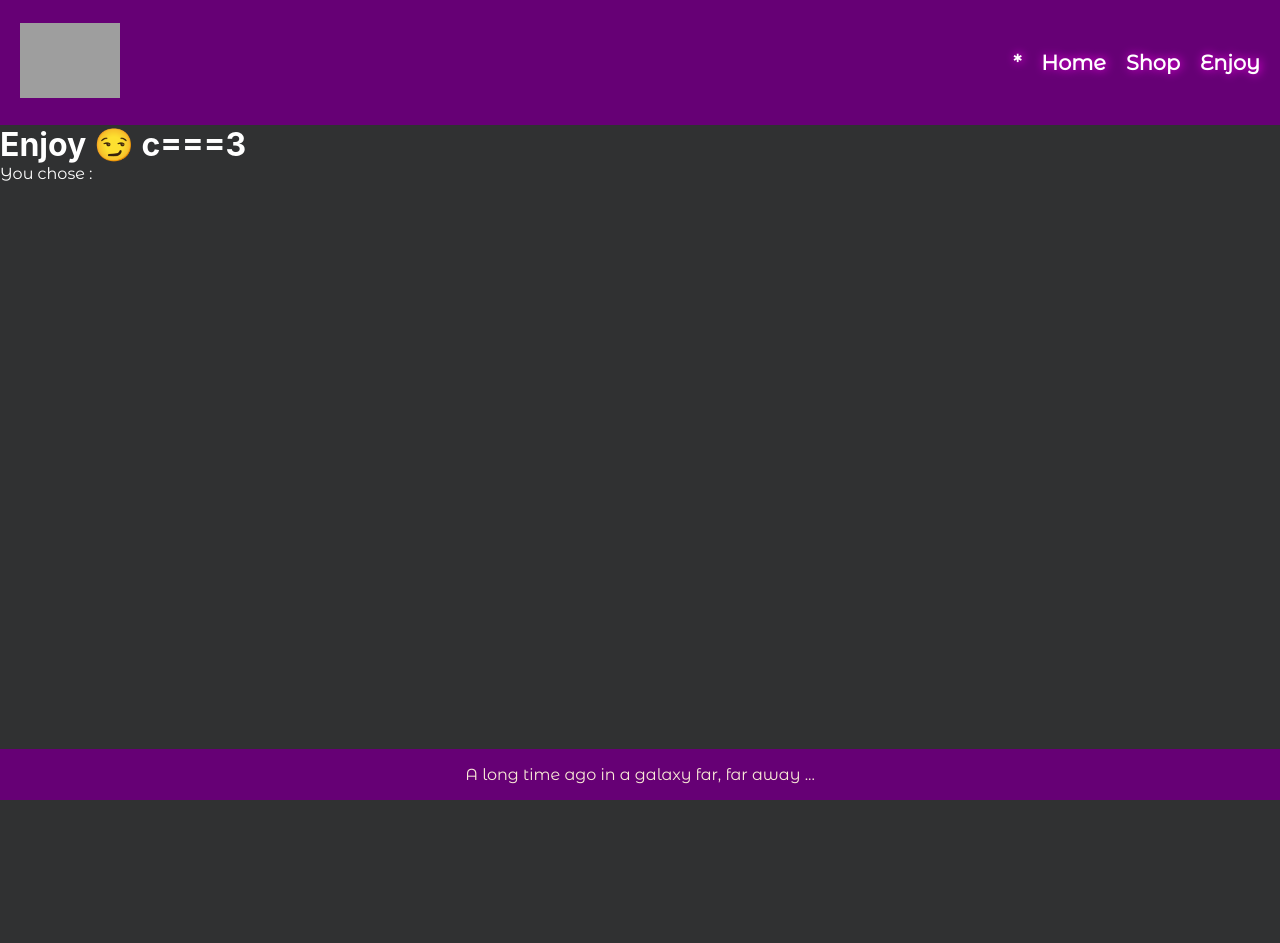
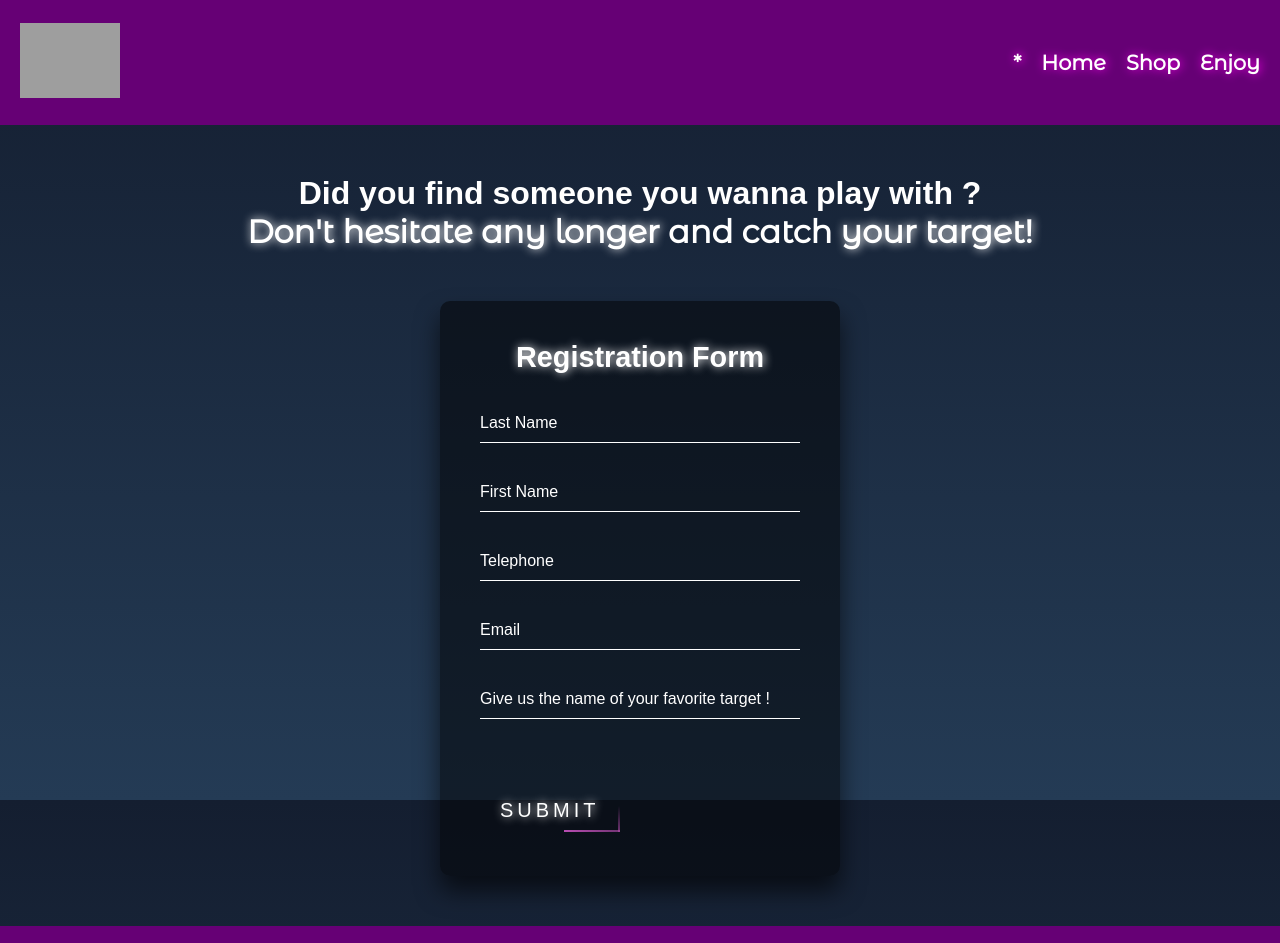
Before and after one commit to Mickaseg/hackaton, a React (Create React App) app: page /Choice in a window 1280 px wide. Shown: the top 943 px of the page. Before the commit the page ends 800 px from the top, so only its background shows below. Built offline with nearby package versions, Linux system fonts and the light colour scheme; grey boxes are pictures that could not be loaded; a web font is replaced by a local one.

Commit message:
formulaire

```diff
--- a/src/components/Footer.css
+++ b/src/components/Footer.css
@@ -1,8 +1,8 @@
 .footer {
-    margin-top: 1rem;
+    margin-top: 50px;
     padding: 1rem;
     background-color: #660075;
-    position: fixed;
+    position: relative;
     bottom: 0;
     left: 0;
     width: 100%;
--- /dev/null
+++ b/src/components/Identif.css
@@ -0,0 +1,198 @@
+html {
+  height: 100%;
+}
+
+body {
+  margin:0;
+  padding:0;
+  font-family: sans-serif;
+  background: linear-gradient(#141e30, #243b55);
+}
+
+.main { /* RAJOUT A SUPP ?? */
+  /* border: 5px solid red; */
+  width: 100%;
+  height: 100%;
+  display : flex;
+  justify-content: center;
+  flex-direction: column;
+  align-items: center;
+}
+
+.identifIntro {
+  text-align: center;
+  margin: 50px 0;
+}
+
+#registrationTitle {
+  text-shadow: #fff 1px 0 10px;
+  color: #fff;
+  font-size: 1.8rem;
+}
+
+#lightText {
+  text-shadow: #fff 1px 0 10px;
+}
+
+.login-box {
+  /* position: absolute;
+  top: 50%;
+  left: 50%; */
+   /* transform: translate(-50%, -50%); */
+   /* margin : 100px 0; */
+  width: 400px;
+  padding: 40px;
+  background: rgba(0,0,0,.5);
+  box-sizing: border-box;
+  box-shadow: 0 15px 25px rgba(0,0,0,.6);
+  border-radius: 10px;
+
+}
+
+.login-box h2 {
+  margin: 0 0 30px;
+  padding: 0;
+  color: #fff;
+  text-align: center;
+}
+
+.login-box .user-box {
+  position: relative;
+}
+
+.login-box .user-box input {
+  width: 100%;
+  padding: 10px 0;
+  font-size: 16px;
+  color: #fff;
+  margin-bottom: 30px;
+  border: none;
+  border-bottom: 1px solid #fff;
+  outline: none;
+  background: transparent;
+}
+.login-box .user-box label {
+  position: absolute;
+  top:0;
+  left: 0;
+  padding: 10px 0;
+  font-size: 16px;
+  color: #fff;
+  pointer-events: none;
+  transition: .5s;
+}
+
+.login-box .user-box input:focus ~ label,
+.login-box .user-box input:valid ~ label {
+  top: -20px;
+  left: 0;
+  color: #fff;
+  font-size: 12px;
+}
+
+.login-box form a {
+  position: relative;
+  display: inline-block;
+  padding: 10px 20px;
+  color: #fff;
+  text-shadow: #fff 1px 0 10px;
+  font-size: 20px;
+  text-decoration: none;
+  text-transform: uppercase;
+  overflow: hidden;
+  transition: .5s;
+  margin-top: 40px;
+  letter-spacing: 4px
+}
+
+/* BOUTON FLUO ROSE CI DESSOUS */
+
+.login-box a:hover {
+  background: #bb11b0; /* FOND DU BOUTON */
+  color: #fff;
+  border-radius: 5px;
+  box-shadow: 0 0 5px #bb11b0, /* SHADOW LUMINEUX DU BOUTON */
+              0 0 25px #bb11b0,
+              0 0 50px #bb11b0,
+              0 0 100px #bb11b0;
+}
+
+.login-box a span {
+  position: absolute;
+  display: block;
+}
+
+.login-box a span:nth-child(1) {
+  top: 0;
+  left: -100%;
+  width: 100%;
+  height: 2px;
+  background: linear-gradient(90deg, transparent, #b94db2); /* Trait Dynamique rose 1*/
+  animation: btn-anim1 1s linear infinite;
+}
+
+@keyframes btn-anim1 {
+  0% {
+    left: -100%;
+  }
+  50%,100% {
+    left: 100%;
+  }
+}
+
+.login-box a span:nth-child(2) {
+  top: -100%;
+  right: 0;
+  width: 2px;
+  height: 100%;
+  background: linear-gradient(180deg, transparent, #b94db2);/* Trait Dynamique rose 2*/
+  animation: btn-anim2 1s linear infinite;
+  animation-delay: .25s
+}
+
+@keyframes btn-anim2 {
+  0% {
+    top: -100%;
+  }
+  50%,100% {
+    top: 100%;
+  }
+}
+
+.login-box a span:nth-child(3) {
+  bottom: 0;
+  right: -100%;
+  width: 100%;
+  height: 2px;
+  background: linear-gradient(270deg, transparent, #b94db2);/* Trait Dynamique rose 3*/
+  animation: btn-anim3 1s linear infinite;
+  animation-delay: .5s
+}
+
+@keyframes btn-anim3 {
+  0% {
+    right: -100%;
+  }
+  50%,100% {
+    right: 100%;
+  }
+}
+
+.login-box a span:nth-child(4) {
+  bottom: -100%;
+  left: 0;
+  width: 2px;
+  height: 100%;
+  background: linear-gradient(360deg, transparent, #b94db2);/* Trait Dynamique rose 4*/
+  animation: btn-anim4 1s linear infinite;
+  animation-delay: .75s
+}
+
+@keyframes btn-anim4 {
+  0% {
+    bottom: -100%;
+  }
+  50%,100% {
+    bottom: 100%;
+  }
+}
--- /dev/null
+++ b/src/components/Identif.js
@@ -0,0 +1,46 @@
+import './Identif.css'
+
+const Identif = () => {
+return <div className="main">
+<div className="identifIntro">
+  <h1>Did you find someone you wanna play with ?
+    <p><span id="lightText">Don't hesitate any longer</span> and catch <span id="lightText">your target!</span></p>
+  </h1>
+</div>
+
+  <div className="login-box">
+  <div><h2 id="registrationTitle">Registration Form</h2></div>
+  <form>
+    <div className="user-box">
+      <input type="text" name="lastname" required placeholder=""/>
+      <label>Last Name</label>
+    </div>
+    <div className="user-box">
+      <input type="text" name="firstname" required placeholder="" />
+      <label>First Name</label>
+    </div>
+    <div className="user-box">
+      <input type="text" name="telephone" required placeholder="" />
+      <label>Telephone</label>
+    </div>
+    <div className="user-box">
+      <input type="email" name="email" required placeholder="" />
+    <label for="email">Email</label>
+    </div>
+    <div className="user-box">
+      <input type="text" name="" required />
+    <label>Give us the name of your favorite target !</label>
+    </div>
+    <a href="">
+      <span></span>
+      <span></span>
+      <span></span>
+      <span></span>
+      Submit
+    </a>
+  </form>
+</div>
+</div>
+}
+
+export default Identif;
--- a/src/screen/Choice.js
+++ b/src/screen/Choice.js
@@ -1,11 +1,9 @@
-
+import Identif from "../components/Identif"
 
 const Choice =() => {
     return (
     <div>
-
-         <h1> Enjoy 😏 c===3</h1>
-         <p>You chose :</p>
+        <Identif />
 
     </div>
 
```
